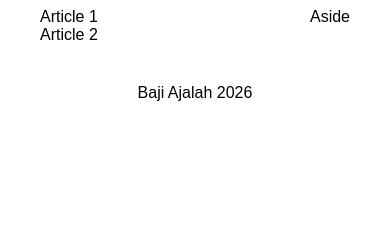
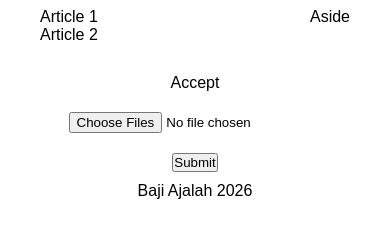
Before and after one commit to bajiff/Baji-Fundamental, a website with bundled scripts: page 2-Landing_Page/index.html in a window 390 px wide. Shown: the part 138-376 px from the top of the page. Built offline with nearby package versions, Linux system fonts and the light colour scheme; no server answers.

Commit message:
Main main media query dikit lah, lanjut beresin bagian html nya dulu aja terus ke styling

```diff
--- a/2-Landing_Page/index.html
+++ b/2-Landing_Page/index.html
@@ -29,6 +29,11 @@
       </div>
       <aside id="aside-1">Aside</aside>
     </main>
+    <form class="data-rahasia" name="data-rahasia" action="">
+      <label for="accept">Accept</label>
+      <input type="file" name="accept" id="accept" multiple accept=".pdf,.jpg,.jpeg,.png">
+      <button>Submit</button>
+    </form>
     <footer id="footer">Baji Ajalah 2026</footer>
 
     <!-- Javascript -->
--- a/2-Landing_Page/style.css
+++ b/2-Landing_Page/style.css
@@ -51,9 +51,29 @@ main {
   justify-content: space-between;
 }
 
+.data-rahasia {
+  display: flex;
+  justify-content: center;
+  align-items: center;
+  flex-direction: column;
+  gap: 20px;
+
+}
+
 footer {
   padding: 10px;
   display: flex;
   align-items: center;
   justify-content: center;
 }
+
+
+/* ! Urutkan dari ukuran yang terbesar terlebih dahulu */
+@media screen and (max-width:1024px) {
+
+};
+
+
+@media screen and (max-width: 768px) {
+
+};
```
